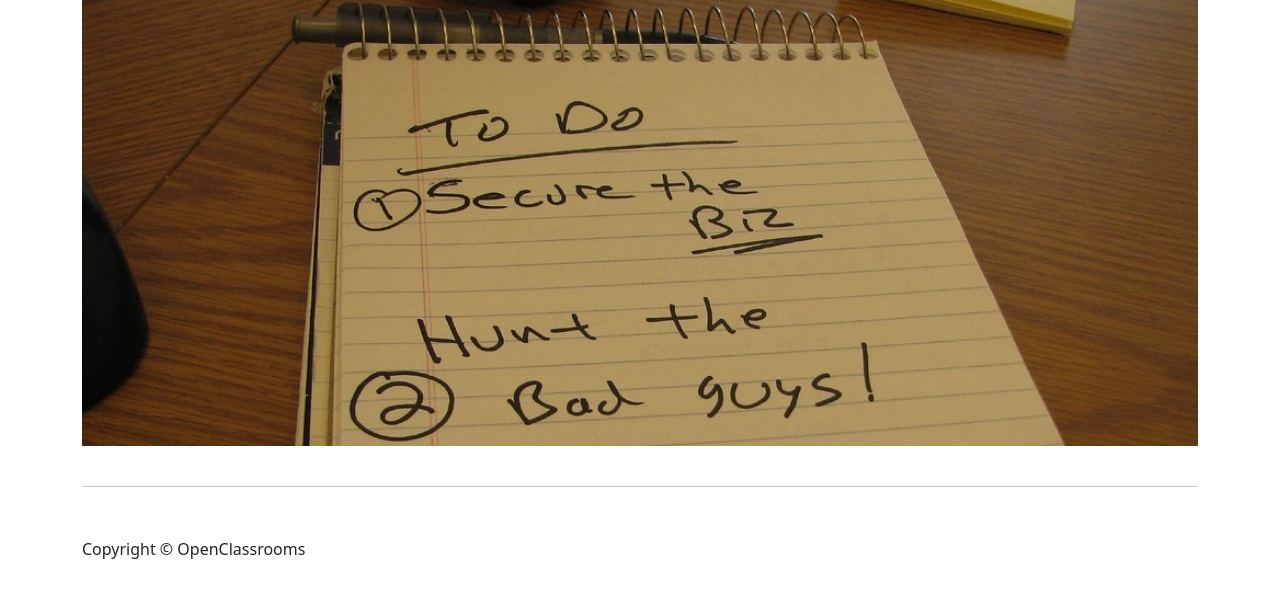
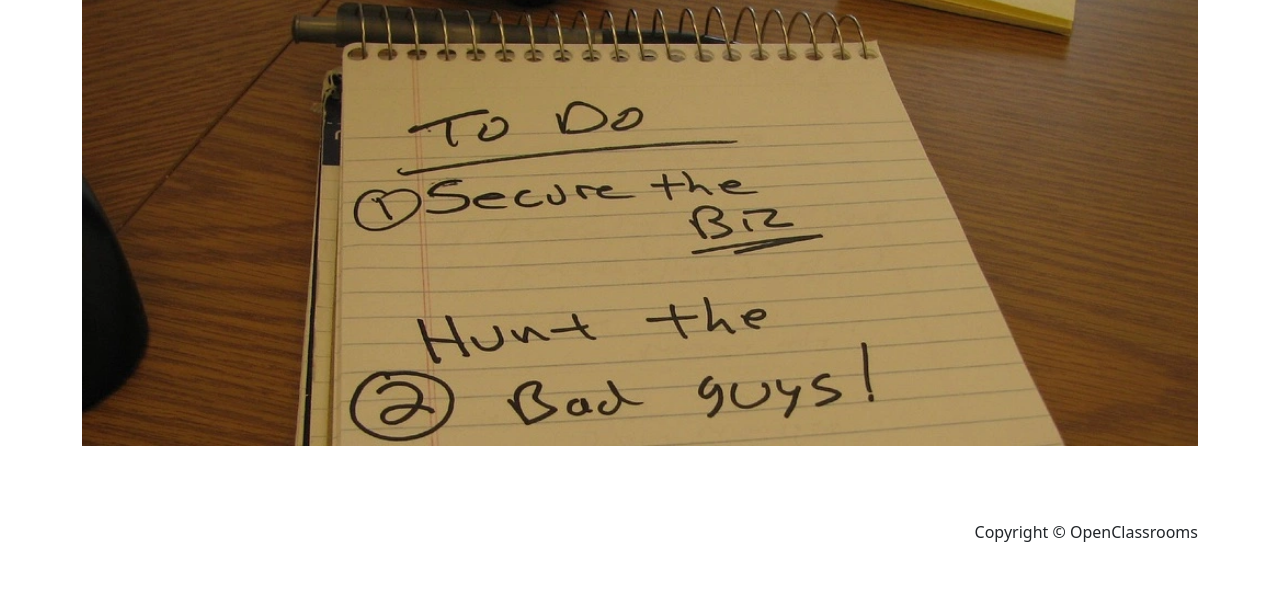
Before and after one commit to Herve-Dev/p8_todoandco, a Symfony app: template templates/base.html.twig in a window 1280 px wide. Shown: the part 109-718 px from the top of the page. Run offline with Twig, Linux system fonts and the light colour scheme; the template is opened without the code that fills it, so the values that code supplies are empty; some libraries are stand-ins or nearby versions.

Commit message:
update twig in login and footer

```diff
--- a/templates/_partials/_footer.html.twig
+++ b/templates/_partials/_footer.html.twig
@@ -1,4 +1,4 @@
-<div class="container">
+<div class="container d-flex flex-row-reverse">
 
     <hr>
     <footer>
```
Also changed, not shown: templates/security/login.html.twig (+5 -3 lines).
